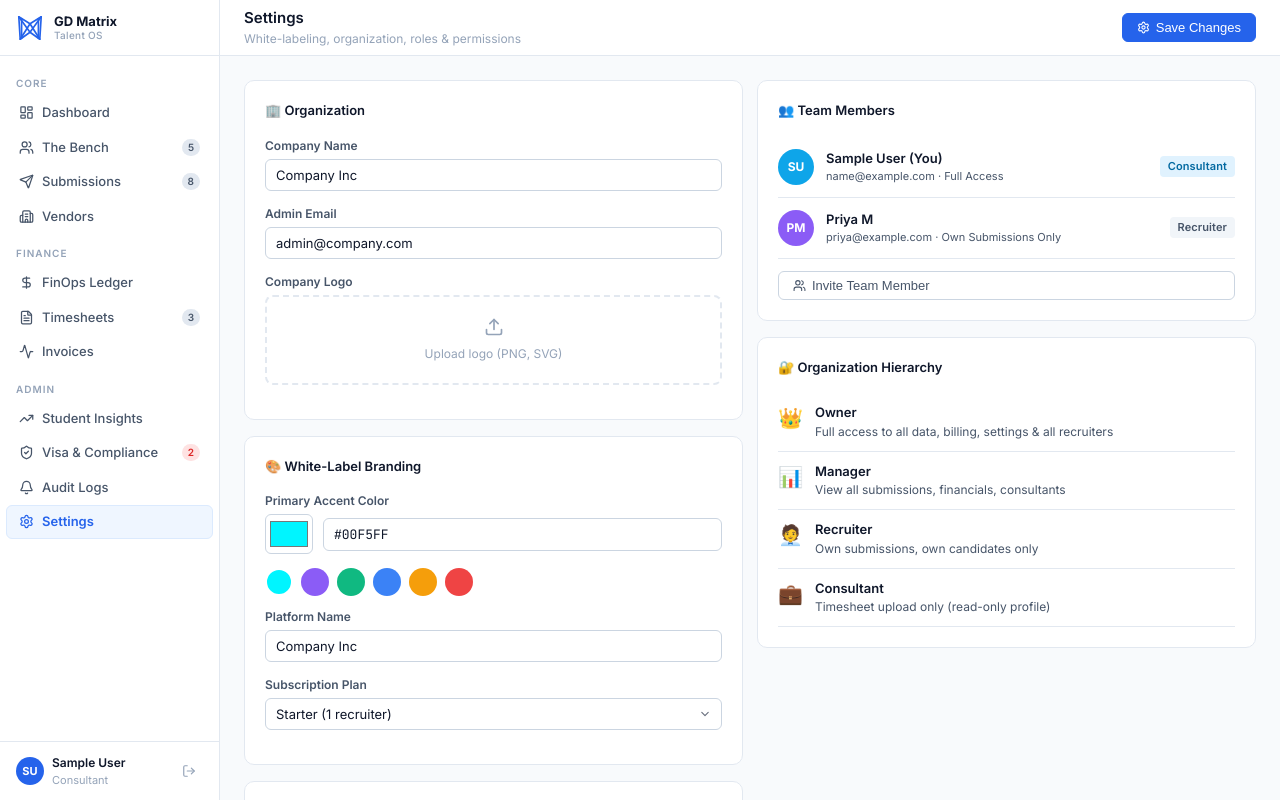
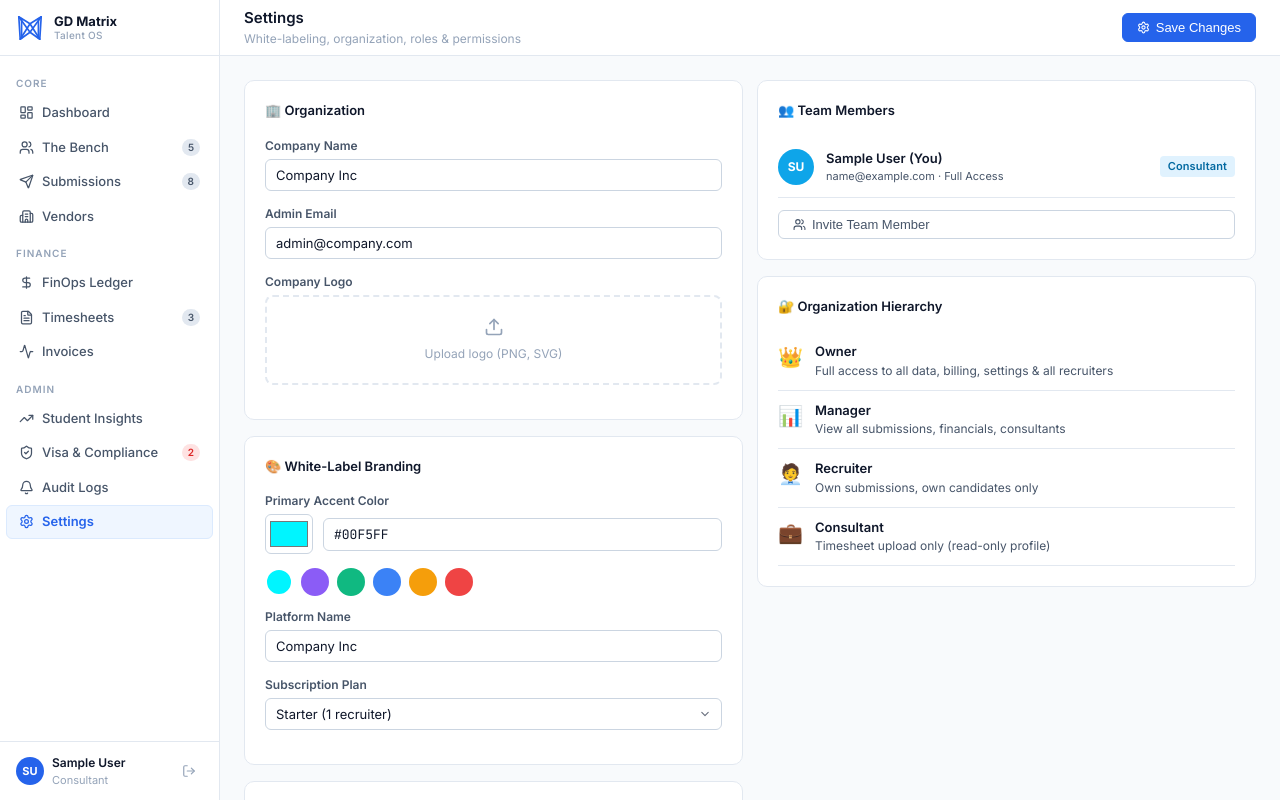
Before and after one commit to GnandeepVenigalla/gd-matrix, a Next.js app: page /settings in a window 1280 px wide. Built offline with nearby package versions, Linux system fonts and the light colour scheme; sample sign-in values are in the browser's storage.

Commit message:
Remove hardcoded Priya mock data from settings

```diff
--- a/src/app/settings/page.tsx
+++ b/src/app/settings/page.tsx
@@ -142,17 +142,6 @@ export default function SettingsPage() {
                 <span className="badge badge-cyan">{(user as any).role === 'employer' ? 'Admin' : (user.title || 'Consultant')}</span>
               </div>
 
-              {/* Mock additional user */}
-              <div style={{ display: 'flex', alignItems: 'center', gap: 12, padding: '12px 0', borderBottom: '1px solid var(--border-subtle)' }}>
-                <div style={{ width: 36, height: 36, borderRadius: '50%', background: 'var(--purple)', display: 'flex', alignItems: 'center', justifyContent: 'center', fontSize: 12, fontWeight: 700, color: 'var(--bg-primary)', flexShrink: 0 }}>
-                  PM
-                </div>
-                <div style={{ flex: 1 }}>
-                  <div style={{ fontWeight: 600, fontSize: 13 }}>Priya M</div>
-                  <div style={{ fontSize: 11, color: 'var(--text-secondary)' }}>priya@example.com · Own Submissions Only</div>
-                </div>
-                <span className="badge badge-gray">Recruiter</span>
-              </div>
 
               <button className="btn btn-secondary" style={{ width: '100%', marginTop: 12 }}><Users size={14} /> Invite Team Member</button>
             </div>
```
